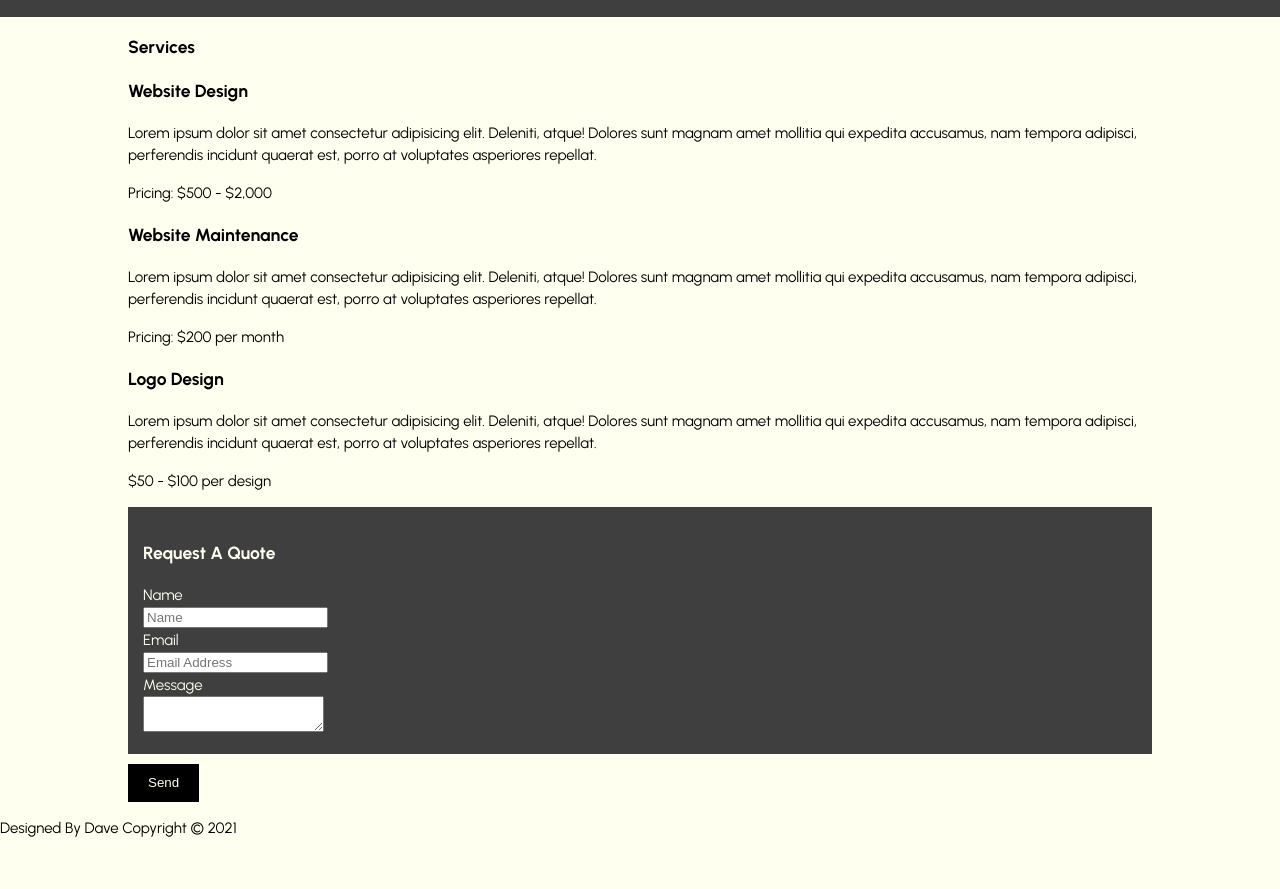
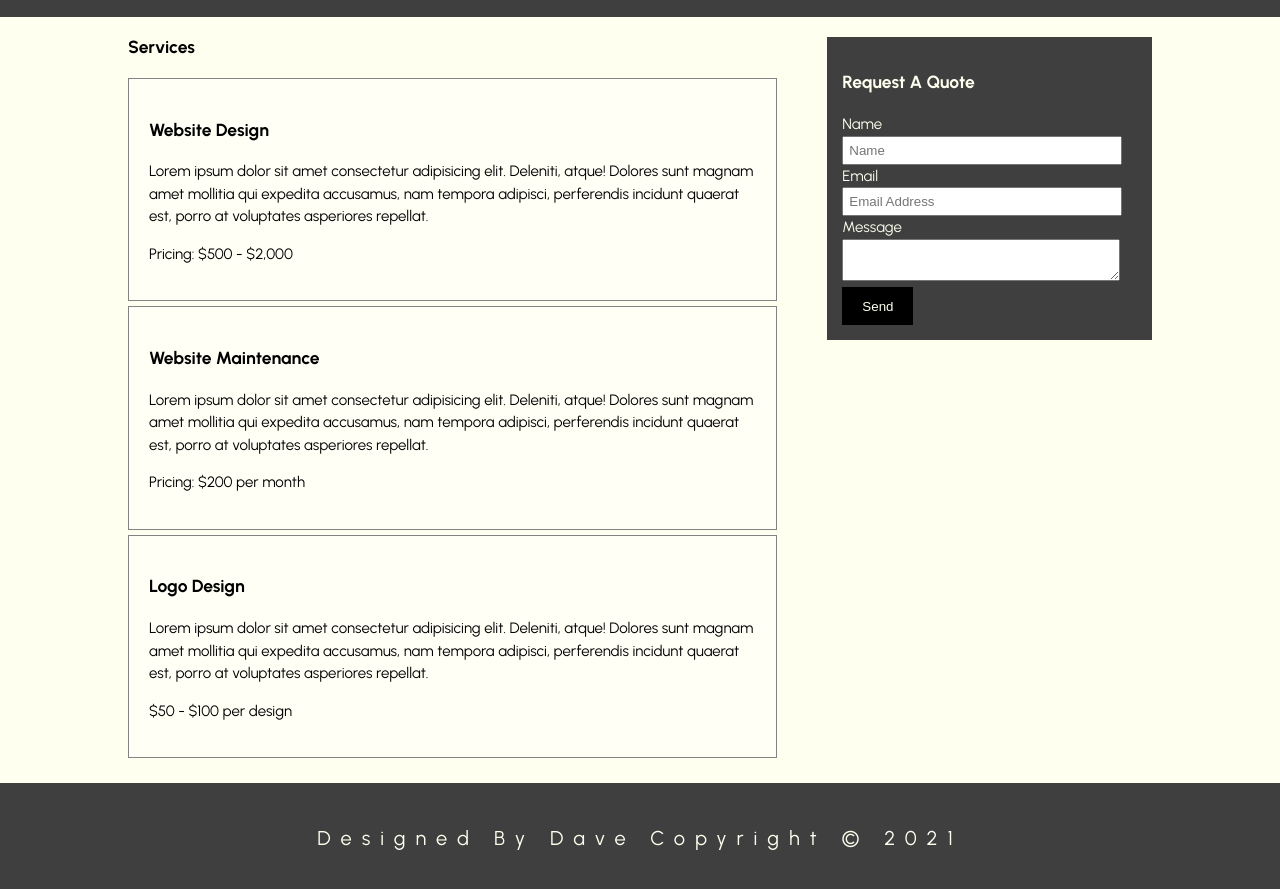
Before and after one commit to DaveAndrewz/FullWebpage, a plain HTML site: page index.html in a window 1280 px wide. Shown: the part 1376-2265 px from the top of the page. Before the commit the page ends 2230 px from the top, so only its background shows below. Drawn offline with Linux system fonts and the light colour scheme.

Commit message:
Added styling to the Services & Footer sections

```diff
--- a/index.html
+++ b/index.html
@@ -137,8 +137,8 @@
                             <textarea id="message"></textarea>
                         </div>
                     </form>
+                    <button class="btn-1">Send</button>
                 </div>
-                <button class="btn-1">Send</button>
             </aside>
         </div>
     </section>
--- a/style.css
+++ b/style.css
@@ -80,7 +80,7 @@ header .highlight, header #current a {
     font-weight: bold;
 }
 header a:hover {
-    color: rgb(131, 131, 131);
+    color: #838383;
     font-weight: bold;
 }
 header #current a:hover {
@@ -121,6 +121,7 @@ header #current a:hover {
     display: flex;
     justify-content: space-between;
     align-items: center;
+
 }
 
 #newsletter input {
@@ -169,17 +170,51 @@ header #current a:hover {
     background-color: #3f3f3f;
     padding: 20px;
 }
-
 #about .container {
     display: grid;
     grid-template-columns: 2fr 1fr;
     grid-column-gap: 50px;
 }
-
-#about .container .main-col {
+#about .container article.main-col {
     color: #fffff0;
 }
-
-#about .container .sidebar {
+#about .container aside.sidebar {
     margin-top: 20px;
 }
+
+
+/* SERVICES SECTION */
+#services .container {
+    display: grid;
+    grid-template-columns: 2fr 1fr;
+    grid-column-gap: 50px;
+}
+
+#services .container ul li {
+    padding: 20px;
+    border: 1px solid #838383;
+    margin-bottom: 5px;
+    background-color: #fffff6;
+}
+
+#services .container aside.sidebar {
+    margin-top: 10px;
+}
+
+#services .container input,  #services .container textarea {
+    padding: 5px;
+    width: 90%;
+}
+
+
+/* FOOTER SECTION */
+footer {
+    background-color: #3f3f3f;
+    color: #fffff0;
+    margin-top: 20px;
+    font-size: 20px;
+    font-weight: 500;
+    text-align: center;
+    letter-spacing: 10px;
+    padding: 20px;
+}
```
